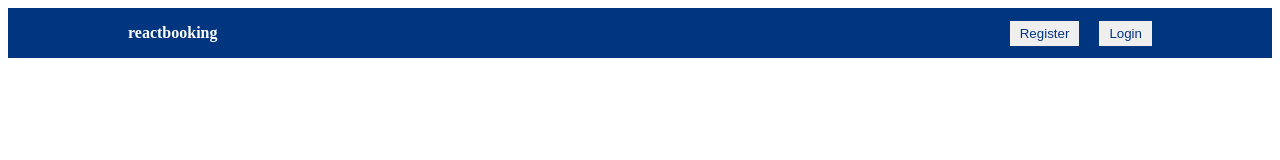
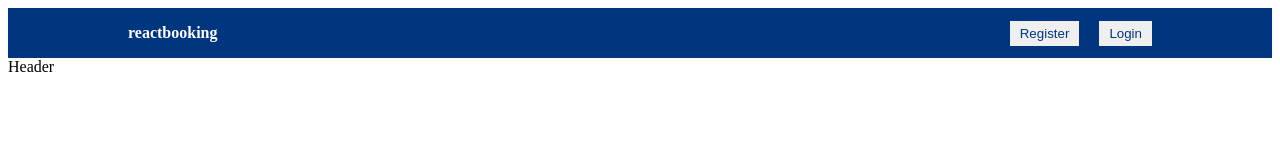
Before and after one commit to ibrahimali-ca/react-booking-app, a React (Create React App) app: page / in a window 1280 px wide. Shown: the top 160 px of the page. Built offline with nearby package versions, Linux system fonts and the light colour scheme.

Commit message:
added header

```diff
--- /dev/null
+++ b/src/components/header/Header.jsx
@@ -0,0 +1,14 @@
+import "./header.css";
+
+const Header = () => {
+  return (
+    <div className="header">
+      Header
+      <div className="headerList">
+        <div className="headerListItem"></div>
+      </div>
+    </div>
+  );
+};
+
+export default Header;
--- a/src/pages/home/Home.jsx
+++ b/src/pages/home/Home.jsx
@@ -1,3 +1,4 @@
+import Header from "../../components/header/Header";
 import Navbar from "../../components/navbar/Navbar";
 import "./home.css";
 
@@ -5,6 +6,7 @@ const Home = () => {
   return (
     <div>
       <Navbar />
+      <Header />
     </div>
   );
 };
```
Also changed, not shown: src/components/header/header.css (added).
